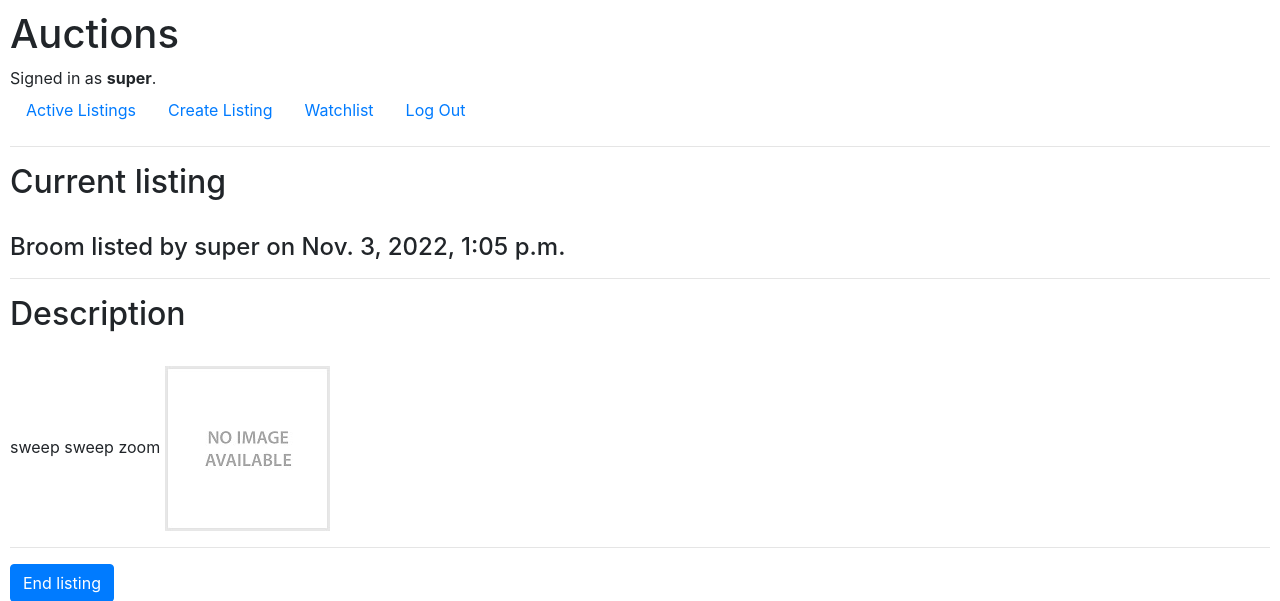
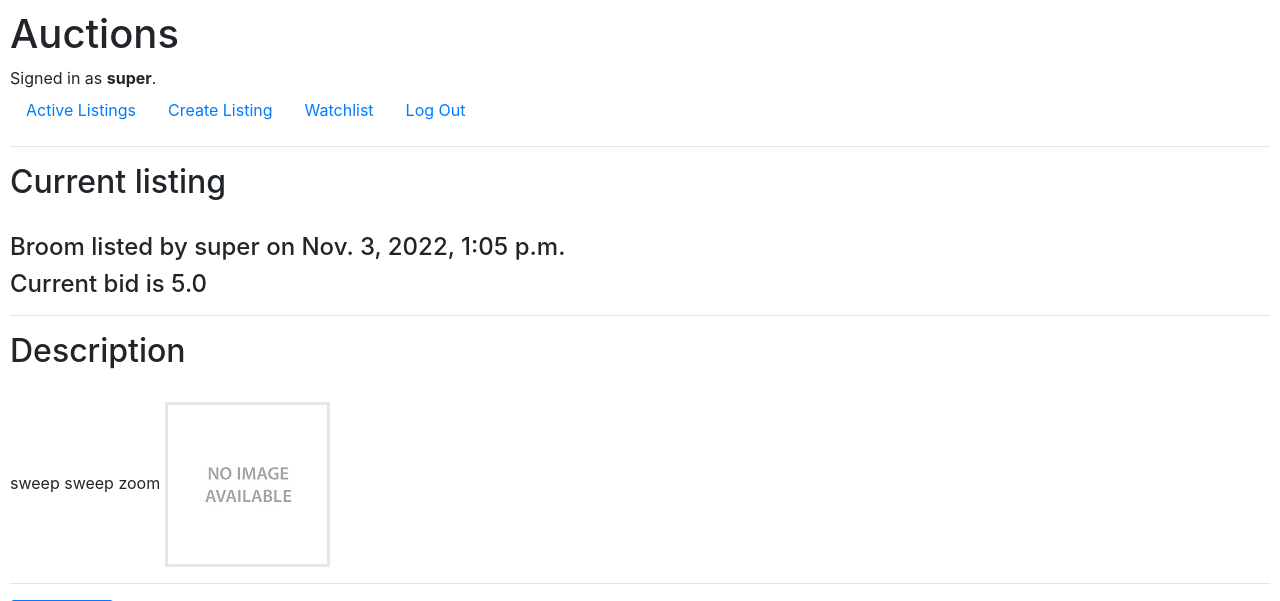
Before and after one commit to mircea-i/cs50W-Commerce, a Django app: page /view_listing/6 in a window 1280 px wide. Shown: the top 601 px of the page. Run offline with Django 3.2, Linux system fonts and the light colour scheme; a user stored in the database is signed in; data comes from the database, SQL or seed files in the repository; both versions use the stored data as it was after the commit; some libraries are stand-ins or nearby versions.

Commit message:
Added the bids

```diff
--- a/auctions/models.py
+++ b/auctions/models.py
@@ -23,6 +23,8 @@ class Bid(models.Model):
     listing = models.ForeignKey(Listing, on_delete=models.CASCADE)
     bidder = models.ForeignKey(User, on_delete=models.CASCADE)
     bid = models.FloatField(validators=[MinValueValidator(1)])
+    def __str__(self):
+        return f"{self.listing.name} current bid {self.bid} by {self.bidder.username}"
 
 
 class Comment(models.Model):
--- a/auctions/static/auctions/styles.css
+++ b/auctions/static/auctions/styles.css
@@ -4,10 +4,7 @@ body {
 
 tr:hover {
     background-color: azure;
-
 }
-
-
 
 img {
     max-width: 200px;
--- a/auctions/templates/auctions/view_listing.html
+++ b/auctions/templates/auctions/view_listing.html
@@ -3,13 +3,20 @@
 {% block body %}
 
     <h2>Current listing</h2>
+
     <br>
 
     <h4>{{ name }} listed by {{ owner }} on {{ creation }}</h4>
+    <h4>Current bid is {{ bid }}</h4>
+
     <hr>
+
     <h2>Description</h2>
+
     <br>
+
     {{ description }}
+
     {% if image %}
         <img src={{ image }}>
     {% else %}
@@ -17,6 +24,9 @@
     {% endif %}
 
     <hr>
+
+    {% if user.is_authenticated %}
+
         {% if user == owner %}
             <form method="post" action="{% url 'end_listing' id %}">
                 {% csrf_token %}
@@ -36,12 +46,27 @@
             </form>
         {% endif %}
 
+        {% if user != owner %}
+
         <hr>
+
+        <form class="form-inline" method="post" action="{% url 'bid' id%}">
+            {% csrf_token %}
+            <input class="form-control col-sm-1" type="number" step="0.01" name="bid">
+            <input class="btn btn-primary" type="submit" value="Place bid">
+        </form>
+        {% endif %}
+
+        <hr>
+
         <form class="form-inline" method="post" action="{% url 'post_comment' id %}">
             {% csrf_token %}
             <input class="form-control col-md-6" type="texarea"  name="comment">
             <input class="btn btn-primary" type="submit" value="Submit comment">
         </form>
+
+    {% endif %}
+
 
     <hr>
     <ul>
--- a/auctions/urls.py
+++ b/auctions/urls.py
@@ -13,5 +13,6 @@ urlpatterns = [
     path("watchlist", views.watchlist, name="watchlist"),
     path("watchlist_add/<int:id>", views.watchlist_add, name="watchlist_add"),
     path("watchlist_remove/<int:id>", views.watchlist_remove, name="watchlist_remove"),
-    path("post_comment/<int:id>", views.post_comment, name="post_comment")
+    path("post_comment/<int:id>", views.post_comment, name="post_comment"),
+    path("bid/<int:id>", views.bid, name="bid")
 ]
--- a/auctions/views.py
+++ b/auctions/views.py
@@ -95,30 +95,58 @@ def create(request):
         return render(request, "auctions/create.html", {'form':ListingForm()})
 
 
-@login_required
 def view_listing(request, id):
 
     if request.method == "POST":
         pass
+    # Get the listing for the current id
+    listing = Listing.objects.get(pk=id)
 
-    listing = Listing.objects.get(pk=id)
-    user = request.user
-    comments = Comment.objects.filter(listing=listing)
-    watched = False
-    if listing in Listing.objects.filter(pk__in=(Watchlist.objects.filter(user=request.user).values_list('listing')), is_active=True):
-        watched = True
+    # Get the current bid for the listing (if existing), the starting bid otherwise
+    if listing in Listing.objects.filter(pk__in=(Bid.objects.filter(listing=listing).values_list('listing'))):
+            bid = Bid.objects.get(listing=listing)
+            current_bid = bid.bid
+    else:
+            current_bid = listing.starting_bid
 
-    return render(request, "auctions/view_listing.html", {
-        'name': listing.name,
-        'owner': listing.owner,
-        'creation': listing.creation,
-        'description': listing.description,
-        'image': listing.image,
-        'id': id,
-        'user': user,
-        'comments': comments,
-        'watched': watched
-    })
+    # Do all the magic if the user is not Anonymous
+    if request.user.is_authenticated:
+
+        user = request.user
+        comments = Comment.objects.filter(listing=listing)
+        watched = False
+
+        # Check if current listing is being watched by the logged in user in order to pass it to the template
+        if listing in Listing.objects.filter(pk__in=(Watchlist.objects.filter(user=request.user).values_list('listing')), is_active=True):
+            watched = True
+
+        # Render the template with all the information
+        return render(request, "auctions/view_listing.html", {
+            'name': listing.name,
+            'owner': listing.owner,
+            'creation': listing.creation,
+            'description': listing.description,
+            'image': listing.image,
+            'id': id,
+            'user': user,
+            'comments': comments,
+            'watched': watched,
+            'bid': current_bid
+        })
+
+    # If the user is not logged in
+    else:
+
+        # Return the template with limited information
+        return render(request, "auctions/view_listing.html", {
+            'name': listing.name,
+            'owner': listing.owner,
+            'creation': listing.creation,
+            'description': listing.description,
+            'image': listing.image,
+            'id': id,
+            'bid': current_bid
+        })
 
 
 @login_required
@@ -147,10 +175,11 @@ def end_listing(request, id):
     else:
         return redirect(reverse("index"))
 
+
 @login_required
 def post_comment(request, id):
 
-    # Getting here via form submit
+    # Getting here via comment form submit
     if request.method == "POST":
         listing = Listing.objects.get(pk=id)
         comment = request.POST['comment']
@@ -176,7 +205,7 @@ def watchlist_add(request, id):
     # Add current viewed listing to watchlist
     if request.method == "POST":
         listing = Listing.objects.get(pk=id)
-        Watchlist.objects.create(listing=listing, user = request.user)
+        Watchlist.objects.create(listing=listing, user=request.user)
         return view_listing(request, id)
 
     # If feeling funky redirect back to auctions list
@@ -195,3 +224,36 @@ def watchlist_remove(request, id):
     # If feeling funky redirect back to auctions list
     else:
         return redirect(reverse("index"))
+
+
+@login_required
+def bid(request, id):
+
+    if request.method == "POST":
+        listing = Listing.objects.get(pk=id)
+        posted_bid = request.POST['bid']
+
+        try:
+            posted_bid = float(posted_bid)
+        except ValueError:
+            return render(request, "auctions/error.html", {'error': 'Invalid bid, please place a valid bid!'})
+
+        if listing in Listing.objects.filter(pk__in=(Bid.objects.filter(listing=listing).values_list('listing'))):
+            bid = Bid.objects.get(listing=listing)
+            if posted_bid > bid.bid:
+                bid.bid = posted_bid
+                bid.bidder = request.user
+                bid.save()
+                return view_listing(request, id)
+            else:
+                return render(request, "auctions/error.html", {'error': 'Bid value too low, please place a higher bid!'})
+        else:
+            if posted_bid > listing.starting_bid:
+                Bid.objects.create(
+                    listing = listing,
+                    bidder = request.user,
+                    bid = posted_bid
+                )
+                return view_listing(request, id)
+            else:
+                return render(request, "auctions/error.html", {'error': 'Bid value too low, please place a higher bid!'})
--- a/commerce/settings.py
+++ b/commerce/settings.py
@@ -11,6 +11,7 @@ https://docs.djangoproject.com/en/3.0/ref/settings/
 """
 
 import os
+from django.urls import reverse_lazy
 
 # Build paths inside the project like this: os.path.join(BASE_DIR, ...)
 BASE_DIR = os.path.dirname(os.path.dirname(os.path.abspath(__file__)))
@@ -120,3 +121,4 @@ USE_TZ = True
 # https://docs.djangoproject.com/en/3.0/howto/static-files/
 
 STATIC_URL = '/static/'
+LOGIN_URL = reverse_lazy('login')
```
Also changed, not shown: auctions/templates/auctions/error.html (added, +9 -0 lines), auctions/templates/auctions/index.html (+3 -6 lines), db.sqlite3. Lines whose indentation alone changed are shown as unchanged.
